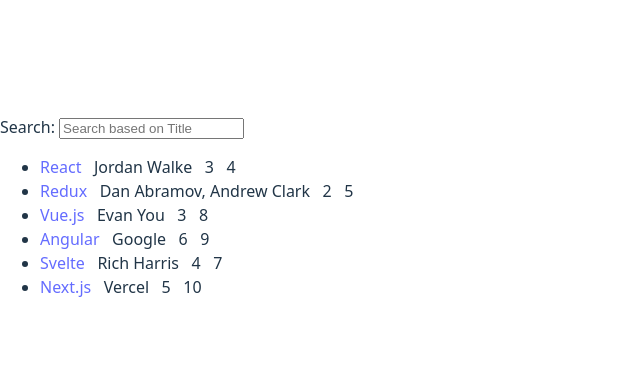
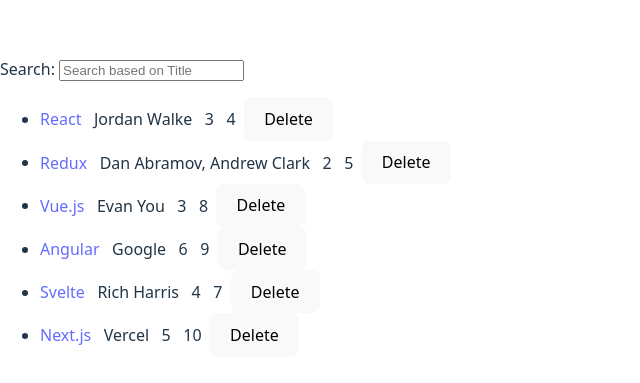
Before and after one commit to LightSentinel691/React_Stories, a React (Vite) app: page / in a window 1280 px wide. Shown: the part 185-568 px from the top of the page, without its empty margins (0-640 px from the left). Built offline with nearby package versions, Linux system fonts and the light colour scheme.

Commit message:
Refactor App component to implement useReducer for state management and enhance search functionality

```diff
--- a/src/App.jsx
+++ b/src/App.jsx
@@ -1,4 +1,4 @@
-import React, { createContext, useContext, useState, useEffect } from "react";
+import React, { createContext, useContext, useState, useEffect, useReducer } from "react";
 
 const storiesContext = createContext();
 
@@ -54,7 +54,20 @@
     },
   ];
 
-  const [stories, setStories] = useState([]);
+  //We create our reducer function
+  const storiesReducer = (state, action) => {
+    switch (action.type) {
+      case 'SET_STORIES':
+        return action.payload;
+      case 'REMOVE_ITEM':
+        return (
+          state.filter((listing) => action.payload !== listing.objectID)
+        )
+    }
+  }
+
+
+  const [stories, dispatchStories] = useReducer(storiesReducer, list);
   const [search, setSearch] = useState("");
   const [isError, setIsError] = useState(false);
   const [errorMessage, setErrorMessage] = useState("")
@@ -62,45 +75,60 @@
 
   useEffect(() => {
     setIsLoading(true);
+    console.log(getAsyncData())
     getAsyncData()
     .then((result) => {
-      setStories(result.data.Stories)
+      dispatchStories({
+        type: 'SET_STORIES',
+        payload: result.data.Stories,
+      })
       setIsLoading(false);
     })
     .catch((error) => {
       setIsError(true);
-      setErrorMessage(error ?? 'Sorry, encountered an error, reload to try again')
+      setErrorMessage(error.message ?? 'Sorry, encountered an error, reload to try again');
+      setIsLoading(false);
     })
   }, [])
 
 
 
-  const filterResults = (event) => {
+
+
+  const filterResults = () => {
+     return stories.filter((story) => (
+      story.title.toLowerCase().includes(search.toLowerCase())
+    ))
+  };
+
+  const handleSearch = (event) => {
     setSearch(event.target.value);
-    setStories(
-      list.filter(
-        (story) => story.title.toLowerCase().includes(event.target.value.toLowerCase())
-      )
-    );
-  };
+  }
+  const handleRemoveListing = (item) => {
+    dispatchStories({
+      type:'REMOVE_ITEM',
+      payload: item.objectID
+    })
+  }
 
 
   //Simulate an Asynchronous request
   const getAsyncData = () => {
-    return new Promise((resolve) => (
-      setTimeout(
-        () => resolve({data: {Stories: list}})
-        ,2000)
-    ))
+    return new Promise((resolve) => {
+      setTimeout(() => {
+        resolve({data: {Stories: stories}});
+      }, 2000);
+    });
   }
 
   return (
     <div>
-      <Search result={filterResults} search={search} />
-      <storiesContext.Provider value={{stories}}>
-        {isError && errorMessage}
-        {isLoading ? <p>Loading ...</p>: <List />}
-      </storiesContext.Provider>
+      <Search  search={handleSearch} searchTerm={search} />
+      {isError && <p>{errorMessage}</p>}
+      {console.log(isError)}
+      {isError ? <p>Error Occured: Reload to Try again</p> : isLoading? <p>Loading ...</p>: <storiesContext.Provider value={{filterResults, handleRemoveListing}}>
+         <List />
+      </storiesContext.Provider>}
     </div>
   );
 }
@@ -108,19 +136,18 @@
 export default App;
 
 const List = () => {
-  const {stories} = useContext(storiesContext);
-  console.log(stories)
+  const {filterResults, handleRemoveListing} = useContext(storiesContext);
+  const result = filterResults();
   return (
     <ul>
-      {stories.map((item) => {
-        const { objectID, ...story } = item;
-        return <Item key={objectID} story={story} />;
+      {result.map((item) => {
+        return <Item key={item.objectID} story={item} handleDelete={handleRemoveListing}/>;
       })}
     </ul>
   );
 };
 
-const Item = ({ story }) => {
+const Item = ({ story, handleDelete }) => {
   return (
     <li>
       <span>
@@ -129,21 +156,22 @@
       &nbsp;&nbsp;
       <span>{story.author}</span> &nbsp;&nbsp;
       <span>{story.num_comments}</span> &nbsp;&nbsp;
-      <span>{story.points}</span>
+      <span>{story.points}</span>&nbsp;&nbsp;
+      <span><button onClick={() => handleDelete(story)}>Delete</button></span>
     </li>
   );
 };
 
-const Search = ({ result, search }) => {
+const Search = ({ search, searchTerm }) => {
   return (
     <div>
       <label htmlFor="search">Search: </label>
       <input
         type="text"
         id="search"
-        value={search}
+        value={searchTerm}
         onChange={(e) => {
-          result(e);
+          search(e);
         }}
         placeholder="Search based on Title"
       />
```
